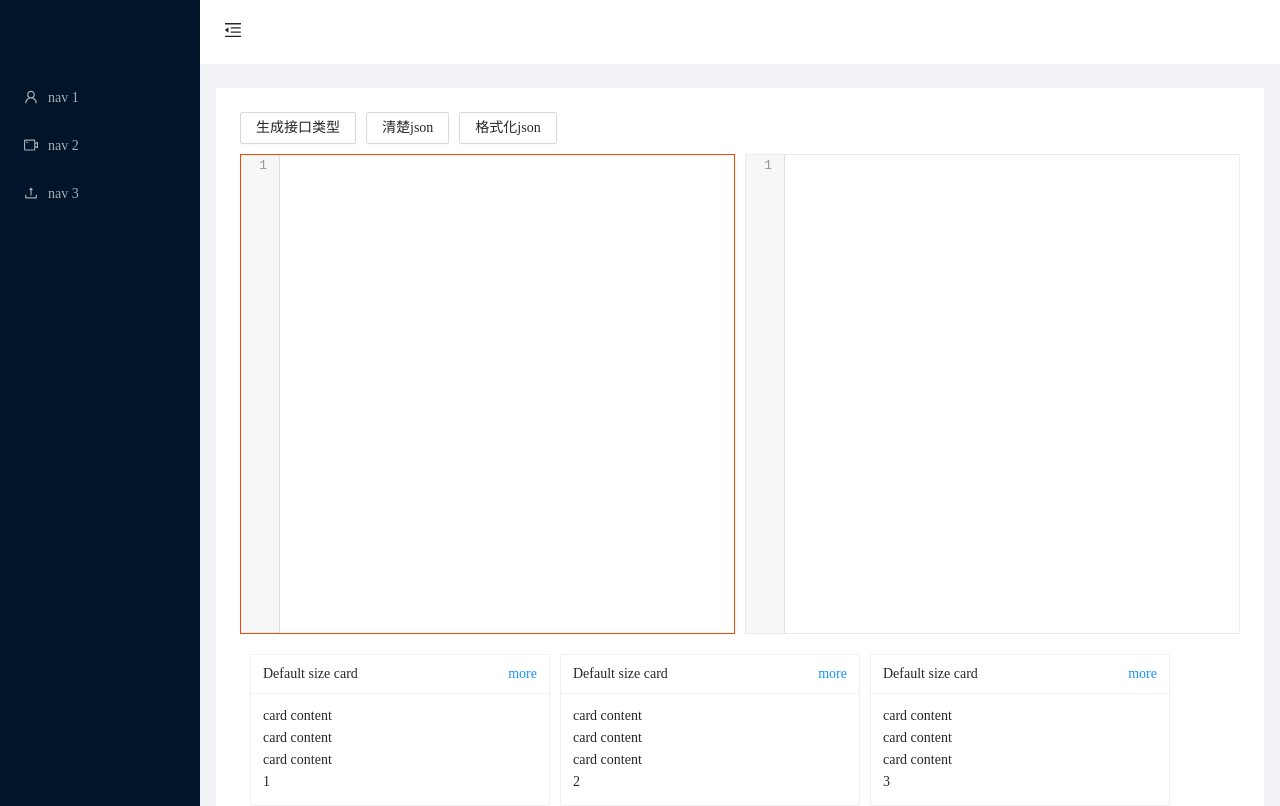
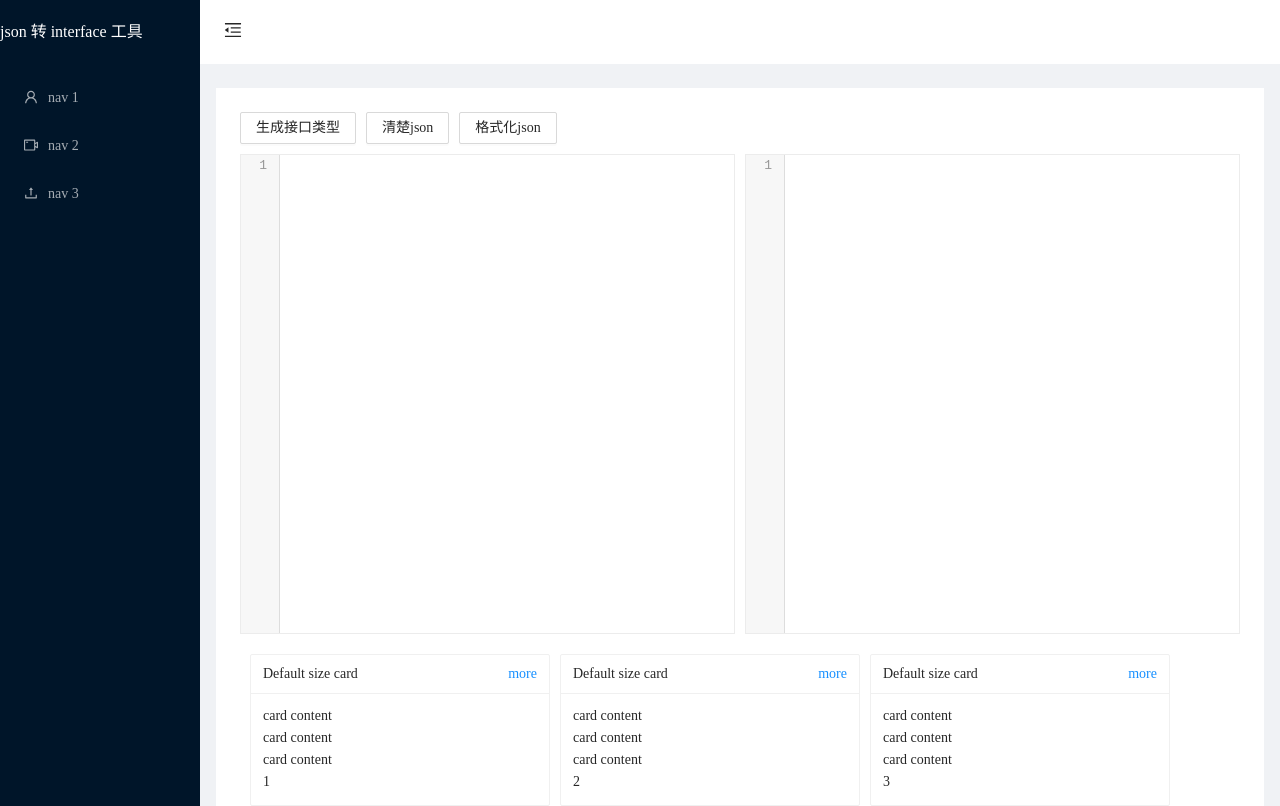
Before and after one commit to xanggang/json2interface, a Vue app: page / in a window 1280 px wide. Shown: the top 806 px of the page. Built offline with nearby package versions, Linux system fonts and the light colour scheme.

Commit message:
fix: 测试ci

```diff
--- a/src/layouts/index.vue
+++ b/src/layouts/index.vue
@@ -10,6 +10,7 @@
       <div :class="['logo', {'logo-collapsed': !collapsed}]">
         <router-link to="/" class="logo-lint">
 <!--          <img :src="himoLogo">-->
+          <span style="color: #fff;">json 转 interface 工具</span>
         </router-link>
       </div>
       <a-menu theme="dark" class="menu-content" mode="inline" v-model:selectedKeys="selectedKeys">
--- a/src/views/home/index.vue
+++ b/src/views/home/index.vue
@@ -5,7 +5,7 @@
     <a-button @click="foldJson" class="ml-10">格式化json</a-button>
     <h5 class="mt-10" v-if="isErrorJson">JSON数据有误， 请确认</h5>
     <div class="editor-wrap mt-10">
-      <div class="editor-item error">
+      <div class="editor-item" :class="{'error': isErrorJson}">
         <textarea name="" id="JSON-EDITOR" style="width: 100%;height: 100%;" cols="200" rows="500"></textarea>
       </div>
       <div class="editor-item ml-10">
```
